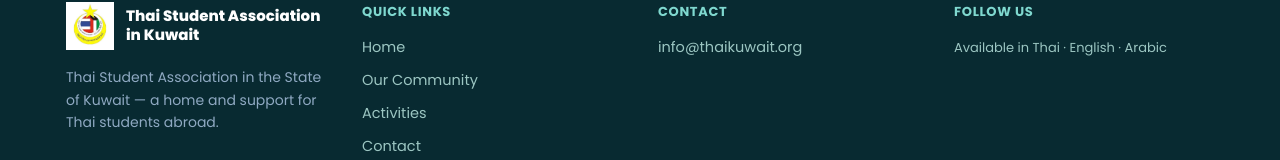
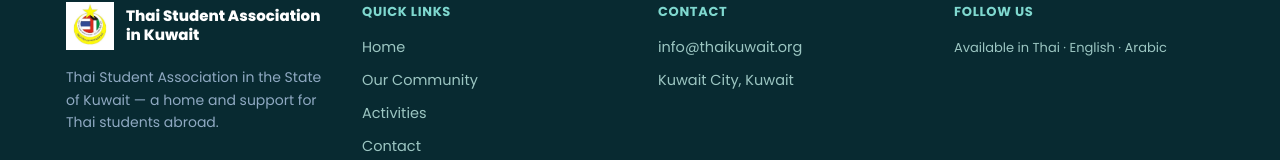
Before and after one commit to tsakkuwait-cyber/tsak-web, a Next.js app: page /en/students in a window 1280 px wide. Shown: the part 1151-1311 px from the top of the page. Built offline with nearby package versions, Linux system fonts and the light colour scheme.

Commit message:
Fix Footer: sync component receiving channels prop from layout

```diff
--- a/src/app/[locale]/layout.tsx
+++ b/src/app/[locale]/layout.tsx
@@ -13,6 +13,7 @@ import {
   type Locale,
 } from "@/i18n/config";
 import { getDictionary } from "@/i18n/get-dictionary";
+import { getChannels } from "@/lib/google-sheets";
 import { Navbar } from "@/components/Navbar";
 import { Footer } from "@/components/Footer";
 import { ComingSoon } from "@/components/ComingSoon";
@@ -91,7 +92,10 @@ export default async function LocaleLayout({
     ar: "var(--font-cairo)",
   }[locale];
 
-  const dict = await getDictionary(locale);
+  const [dict, channels] = await Promise.all([
+    getDictionary(locale),
+    getChannels(locale),
+  ]);
 
   // ⚠️ Toggle "Coming Soon" mode
   //   - ตั้งใน Vercel env var: NEXT_PUBLIC_SITE_STATUS=coming_soon
@@ -118,7 +122,7 @@ export default async function LocaleLayout({
           <>
             <Navbar locale={locale} dict={dict} />
             <main className="flex-1">{children}</main>
-            <Footer locale={locale} dict={dict} />
+            <Footer locale={locale} dict={dict} channels={channels} />
           </>
         )}
         <Analytics />
--- a/src/components/Footer.tsx
+++ b/src/components/Footer.tsx
@@ -1,22 +1,21 @@
 import Link from "next/link";
 import type { Locale } from "@/i18n/config";
 import type { Dictionary } from "@/i18n/get-dictionary";
-import { getChannels } from "@/lib/google-sheets";
+import type { ChannelItem } from "@/lib/google-sheets";
 
 /**
  * Footer — dark navy 4 columns
- *  - Column 1: brand + about
- *  - Column 2: quick links
- *  - Column 3: contact (จาก channels sheet — dynamic)
- *  - Column 4: follow / lang note
- *  - Bottom: rights + developer credit
+ *   - รับ channels เป็น prop (ให้ layout fetch มาจาก sheet)
+ *   - Bottom: rights + developer credit
  */
-export async function Footer({
+export function Footer({
   locale,
   dict,
+  channels = [],
 }: {
   locale: Locale;
   dict: Dictionary;
+  channels?: ChannelItem[];
 }) {
   const year = new Date().getFullYear();
   const quickLinks = [
@@ -26,8 +25,6 @@ export async function Footer({
     { href: `/${locale}/contact`, label: dict.nav.contact },
   ];
 
-  // Pull contact channels from sheet (server-side)
-  const channels = await getChannels(locale);
   const contactChannels = channels.filter((ch) =>
     ["email", "phone", "address"].includes(ch.key)
   );
@@ -77,7 +74,7 @@ export async function Footer({
           </div>
         </div>
 
-        {/* Column 3 — Contact (from sheet) */}
+        {/* Column 3 — Contact (from sheet channels) */}
         <div>
           <div className="mb-4 text-[13px] font-bold uppercase tracking-wider text-brand-200">
             {dict.footer.contactT}
@@ -99,11 +96,16 @@ export async function Footer({
                     {content}
                   </a>
                 ) : (
-                  <span key={ch.key} className="truncate">{content}</span>
+                  <span key={ch.key} className="truncate">
+                    {content}
+                  </span>
                 );
               })
             ) : (
-              <span dir="auto">info@thaikuwait.org</span>
+              <>
+                <span dir="auto">info@thaikuwait.org</span>
+                <span dir="auto">{dict.footer.location}</span>
+              </>
             )}
           </div>
         </div>
@@ -144,7 +146,9 @@ export async function Footer({
               )}
             </div>
           ) : (
-            <p className="m-0 text-[13px] leading-relaxed">{dict.footer.langNote}</p>
+            <p className="m-0 text-[13px] leading-relaxed">
+              {dict.footer.langNote}
+            </p>
           )}
         </div>
       </div>
```
